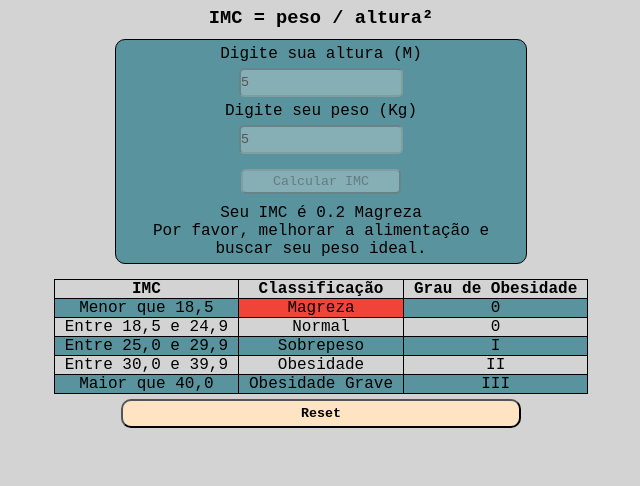
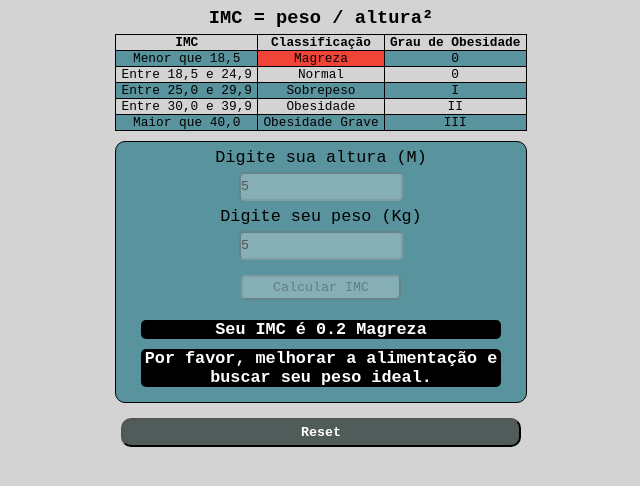
Before and after one commit to leandrolopes21/calculadoraImc_rev01, a plain HTML site: page index.html in a window 1280 px wide. Both pictures are taken after typing "5", "5" into the empty fields and a click on the input "Calcular IMC". Shown: the part 50-536 px from the top of the page, without its empty margins (319-959 px from the left). Drawn offline with Linux system fonts and the light colour scheme.

Commit message:
Atualizando arquivos da nova calculadora

```diff
--- a/estilo.css
+++ b/estilo.css
@@ -24,6 +24,8 @@ div.bloco {
     width: 400px;
     margin: 10px auto;
     padding: 5px;
+    font-family: Arial, Helvetica, sans-serif;
+    font-size: 1.05em;
     border: 1px solid black;
     border-radius: 10px;
 }
@@ -43,29 +45,26 @@ div.bloco > input.calc {
     cursor: pointer;
 }
 
-div.bloco > div#result {
-    background-color: #59939d;
-    color: black;
+div.valores > p#result {
+    background-color: black;
+    color: white;
     font-weight: bold;
     margin: 10px auto;
     width: 90%;
-    height: 30px;
-    /* border: 1px solid black; */
-    /* border-radius: 5px; */
+    border-radius: 5px;
 
     display: flex;
     justify-content: center;
     align-items: center;
 }
 
-div.bloco > div#info {
-    background-color: #59939d;
+div.valores > p#info {
+    background-color: black;
+    color: white;
     font-weight: bold;
     margin: 10px auto;
     width: 90%;
-    height: 50px;
-    /* border: 1px solid black;
-    border-radius: 5px; */
+    border-radius: 5px;
 
     display: flex;
     justify-content: center;
@@ -73,7 +72,8 @@ div.bloco > div#info {
 }
 
 button {
-    background-color: bisque;
+    background-color: #4F5C59;
+    color: white;
     width: 400px;
     margin: 5px;
     padding: 5px;
@@ -84,14 +84,17 @@ button {
 table {
 
     border-collapse: collapse; /* Retira o espaçamento interno entre bordas */
+    width: 411.6px;
     margin-top: 5px;
     margin-left: auto;
     margin-right: auto;
+    font-size: 0.8em;
+
 }
 
 th, td {
     border: 1px solid black;
-    padding: 0px 10px;
+    padding: 0px 3px;
 }
 
 tr:nth-child(even) {
--- a/index.html
+++ b/index.html
@@ -12,27 +12,6 @@
 <body>
     <h1>Calcular IMC</h1>
     <h3>IMC = peso / altura²</h3>
-
-    <div class="bloco">
-
-        <label for="altura">Digite sua altura (M)</label> <br>
-        <input type="number" id="altura"> <br>
-
-        <label for="peso">Digite seu peso (Kg)</label> <br>
-        <input type="number" id="peso"> <br>
-
-        <input type="submit" value="Calcular IMC" class="calc">
-
-        <!-- <button onclick="calcularImc()">Calcular IMC</button> -->
-
-        <!-- <button onclick="limpar()">Limpar</button> -->
-
-        <div class="valores">
-            <p class="result" id="result"></p>
-            <p class="info" id="info"></p>
-        </div>
-
-    </div>
 
     <div id="conteiner">
         <table>
@@ -67,6 +46,27 @@
                 <td>III</td>
             </tr>
         </table>
+    </div>
+
+    <div class="bloco">
+
+        <label for="altura">Digite sua altura (M)</label> <br>
+        <input type="number" id="altura"> <br>
+
+        <label for="peso">Digite seu peso (Kg)</label> <br>
+        <input type="number" id="peso"> <br>
+
+        <input type="submit" value="Calcular IMC" class="calc">
+
+        <!-- <button onclick="calcularImc()">Calcular IMC</button> -->
+
+        <!-- <button onclick="limpar()">Limpar</button> -->
+
+        <div class="valores">
+            <p class="result" id="result"></p>
+            <p class="info" id="info"></p>
+        </div>
+
     </div>
 </body>
 
@@ -135,8 +135,6 @@
         peso.disabled = true; // Desabilita o campo peso
         calc.disabled = true;
 
-        /* var body = document.getElementById("reset"); */
-
         botaoReset = document.createElement("button"); // Cria um botão
 
         botaoReset.textContent = "Reset"; // Insere o nome "Novo" ao botão
@@ -147,12 +145,12 @@
 
     function limpar() {
 
-        var reiniciarTabela = document.querySelectorAll(".conteiner td");
+        /*var reiniciarTabela = document.querySelectorAll(".conteiner td");
         for (var i = 0; i < reiniciarTabela.length; i++) {
               reiniciarTabela[i].textContent = "";
-            }
+            } */
 
-        botaoReset.parentNode.removeChild(botaoReset);
+        botaoReset.parentNode.removeChild(botaoReset); // Remove o botão de reset, criado anteriormente
 
         document.getElementById('result').innerHTML = ""; // Limpa o valor gerado pelo resultado
         document.getElementById('info').innerHTML = ""; // Limpa o valor gerado pelo resultado
@@ -162,6 +160,12 @@
         peso.value = ""; // Limpa o valor digitado pelo usuário
         altura.value = ""; // Limpa o valor digitado pelo usuário
         altura.focus();
+
+        document.getElementById('magreza').style.backgroundColor = ""; // Limpa a cor inserida no campo magreza da tabela
+        document.getElementById('normal').style.backgroundColor = ""; // Limpa a cor inserida no campo magreza da tabela
+        document.getElementById('sobrepeso').style.backgroundColor = ""; // Limpa a cor inserida no campo magreza da tabela
+        document.getElementById('obesidade').style.backgroundColor = ""; // Limpa a cor inserida no campo magreza da tabela
+        document.getElementById('obesidadegr').style.backgroundColor = ""; // Limpa a cor inserida no campo magreza da tabela
     }
 
 </script>
```
